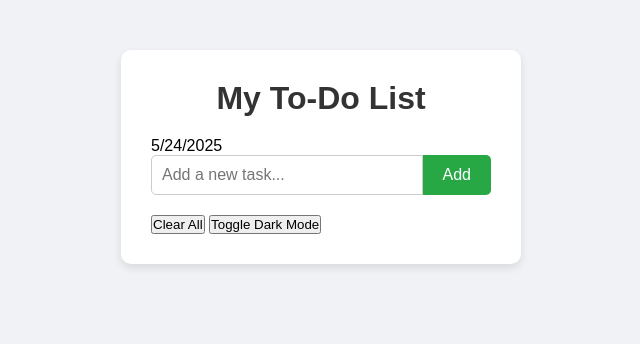
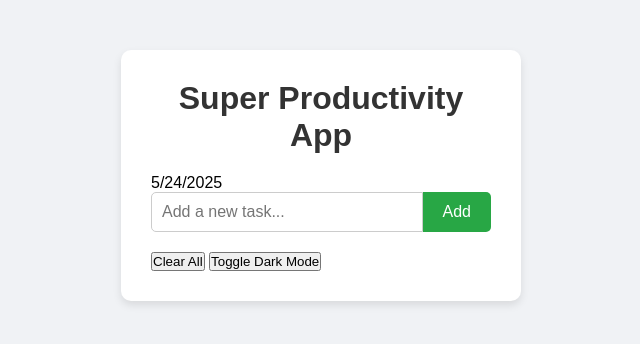
Before and after one commit to ZOROOZZ/todo-app, a plain HTML site: page index.html in a window 1280 px wide. Shown: the whole page, without its empty margins (319-959 px from the left). Drawn offline with Linux system fonts and the light colour scheme.

Commit message:
Change title in collab feature

```diff
--- a/index.html
+++ b/index.html
@@ -8,7 +8,7 @@
 </head>
 <body>
     <div class="container">
-        <h1>My To-Do List</h1>
+        <h1>Super Productivity App</h1>
         <p id="date"></p>
         <div class="input-group">
             <input type="text" id="taskInput" placeholder="Add a new task..." />
```
